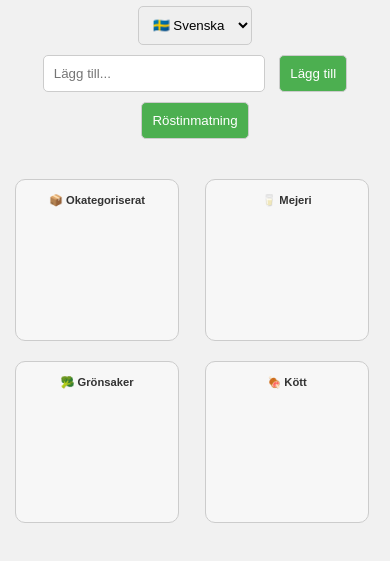
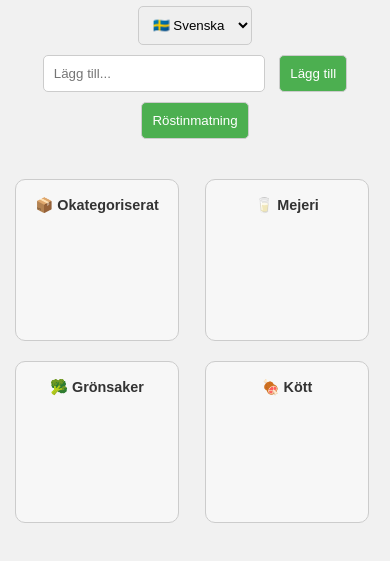
Before and after one commit to danieljari/Fridge, a plain HTML site: page index.html in a window 390 px wide. Shown: the part 79-640 px from the top of the page. Drawn offline with Linux system fonts and the light colour scheme.

Commit message:
Font size categories changed to bigger

```diff
--- a/style.css
+++ b/style.css
@@ -138,6 +138,6 @@ body {
   }
   @media screen and (max-width: 600px) {
     .category h2 {
-      font-size: 0.7em;
+      font-size: 0.9em;
     }
   }
```
